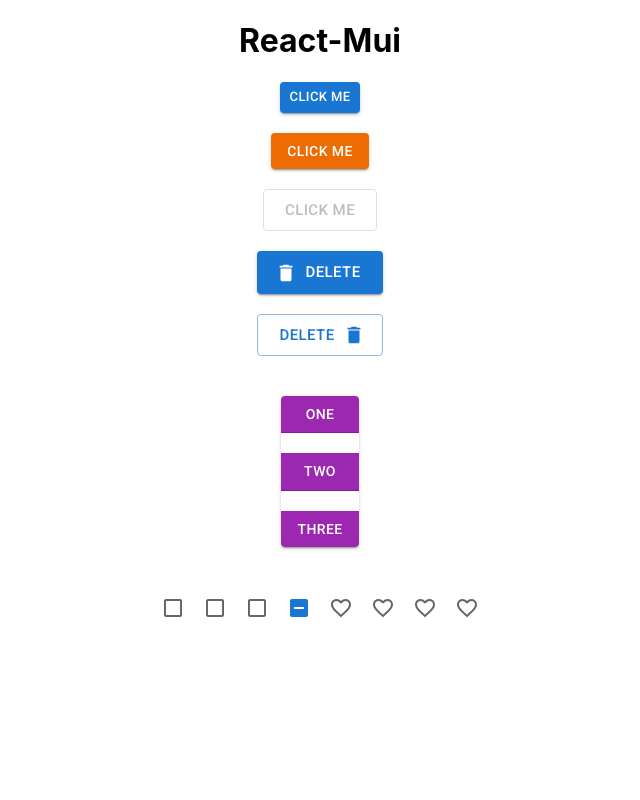
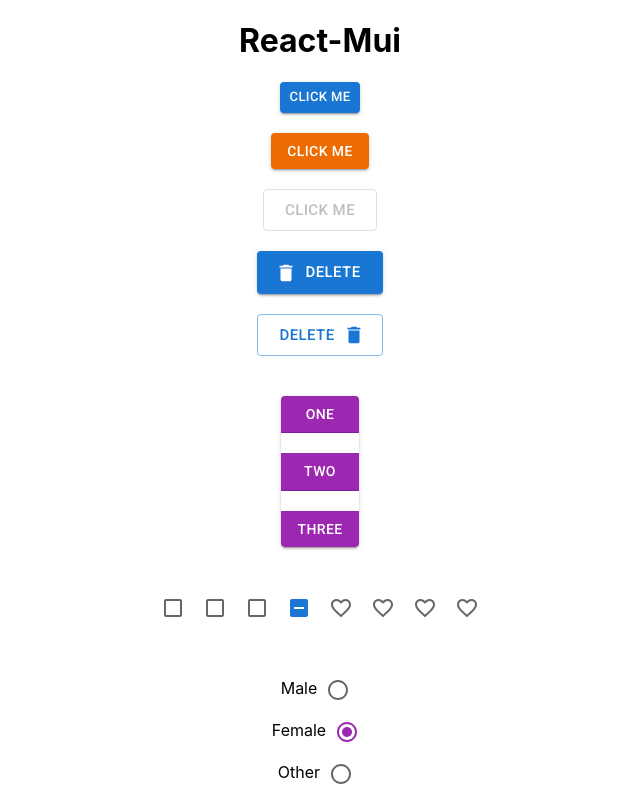
Before and after one commit to codewithzaman/Matrial_Ui_Tutorial, a React (Create React App) app: page / in a window 1280 px wide. Shown: the whole page, without its empty margins (320-960 px from the left). Built offline with nearby package versions, Linux system fonts and the light colour scheme.

Commit message:
RadioButton

```diff
--- a/src/App.js
+++ b/src/App.js
@@ -3,6 +3,7 @@
 import Buttons from './Buttons';
 import ButtonsGroup from './ButtonsGroup';
 import Checkboxs from './Checkboxs';
+import RadioButtons from './RadioButtons';
 
 
 function App() {
@@ -14,6 +15,8 @@
       <ButtonsGroup/>
       <br/><br/>
       <Checkboxs/>
+      <br/> <br/>
+      <RadioButtons/>
         </div>
   );
 
--- /dev/null
+++ b/src/RadioButtons.js
@@ -0,0 +1,30 @@
+import React,{useState} from 'react'
+import { Radio } from '@mui/material'
+
+function RadioButtons() {
+    const [gender, setGender] = useState("female")
+    const testFunc = (e)=>{
+        // alert("Test Function")
+        // console.warn(e.target);
+        console.warn(e.target.value);
+        setGender(e.target.value)
+    }
+  return (
+    <div>
+      <div>
+        <span>Male</span>
+        <Radio color='primary' checked={gender==="male"} value="male" onChange={testFunc}/>
+      </div>
+      <div>
+        <span>Female</span>
+        <Radio color='secondary'checked={gender==="female"} value="female" onChange={testFunc}/>
+      </div>
+      <div>
+        <span>Other</span>
+        <Radio color='secondary'checked={gender==="other"} value="other" onChange={testFunc}/>
+      </div>
+    </div>
+  )
+}
+
+export default RadioButtons
```
